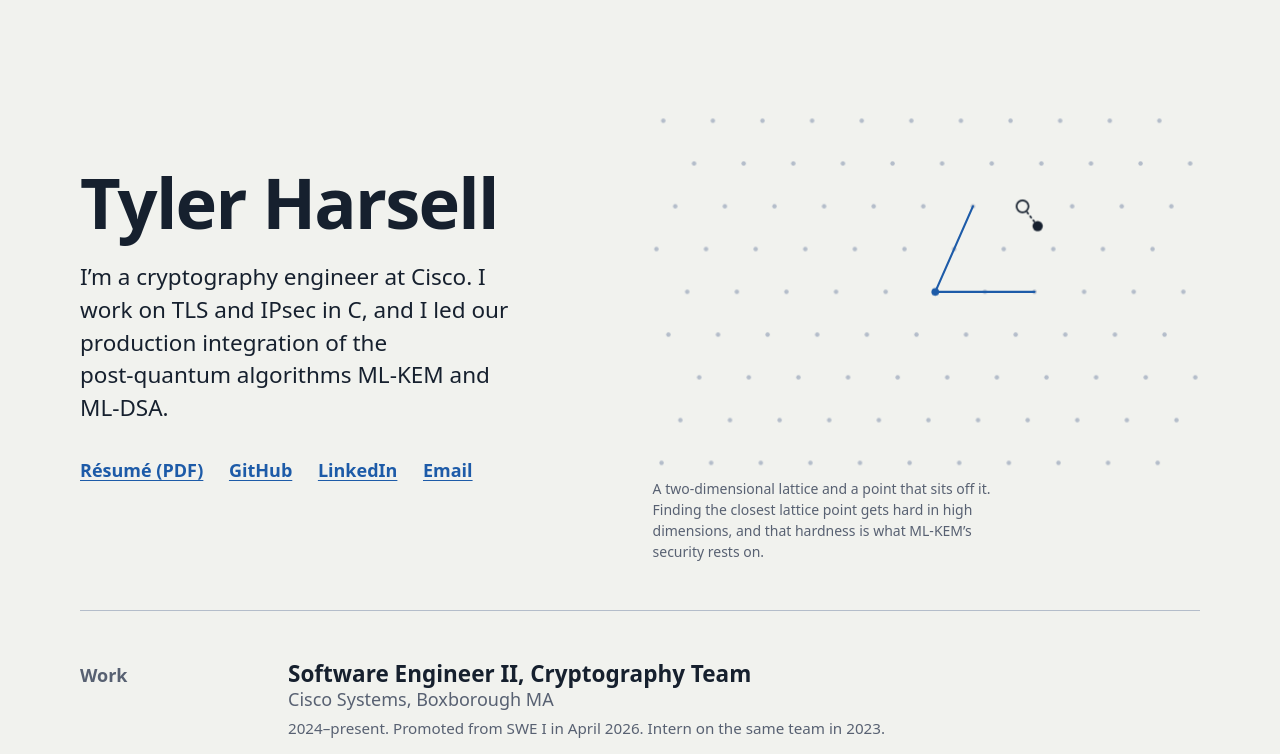
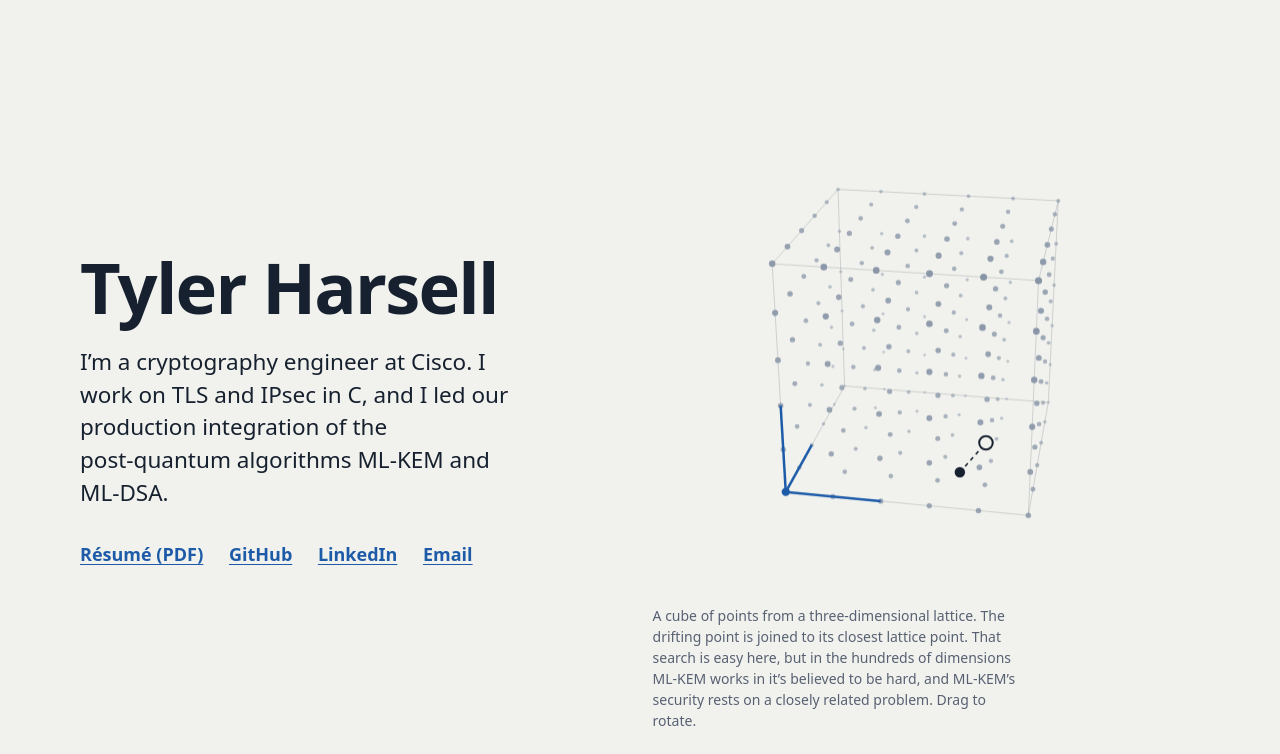
Before and after one commit to tylerharsell/personal-website, a plain HTML site: page index.html in a window 1280 px wide. Shown: the top 754 px of the page. Drawn offline with Linux system fonts and the light colour scheme; a web font is replaced by a local one.

Commit message:
Interactive 3D lattice cube in the hero
Canvas rendering of a 6x6x6 cube of Z^3 points with a drifting target joined to
its closest lattice point. Drag or arrow keys rotate; pauses off screen; honors
prefers-reduced-motion; static SVG fallback without JavaScript.

Co-Authored-By: Claude Opus 5.5 <noreply@anthropic.com>
Claude-Session: https://claude.ai/code/session_0151HSfYSmKSgyvTN2yhY5i4

```diff
--- a/index.html
+++ b/index.html
@@ -30,6 +30,9 @@
       </nav>
     </div>
     <figure class="hero-figure">
+      <canvas id="lattice3d" class="lattice-3d" tabindex="0" role="img" hidden
+        aria-label="A rotating cube of lattice points with a drifting point joined to its closest lattice point. Drag or use the arrow keys to rotate."></canvas>
+      <div class="lattice-fallback">
         <svg class="lattice" viewBox="0 0 640 440" xmlns="http://www.w3.org/2000/svg" aria-hidden="true" focusable="false">
         <g class="lattice-points">
         <circle cx="-10.0" cy="86.0" r="2.6" style="--d:0.413s"/>
@@ -145,7 +148,8 @@
         <circle class="nearest" cx="432.0" cy="136.0" r="7"/>
         <circle class="target" cx="449.7" cy="159.0" r="6"/>
         </g></svg>
-      <figcaption>A two-dimensional lattice and a point that sits off it. Finding the closest lattice point gets hard in high dimensions, and that hardness is what ML-KEM’s security rests on.</figcaption>
+      </div>
+      <figcaption>A cube of points from a three-dimensional lattice. The drifting point is joined to its closest lattice point. That search is easy here, but in the hundreds of dimensions ML-KEM works in it’s believed to be hard, and ML-KEM’s security rests on a closely related problem. Drag to rotate.</figcaption>
     </figure>
   </header>
 
@@ -177,7 +181,8 @@
   </main>
 
   <footer>
-    <p>© 2026 Tyler Harsell. Plain HTML and CSS, no JavaScript. <a href="https://github.com/tylerharsell/personal-website">Source on GitHub</a>.</p>
+    <p>© 2026 Tyler Harsell. Plain HTML and CSS, plus a little JavaScript for the lattice. <a href="https://github.com/tylerharsell/personal-website">Source on GitHub</a>.</p>
   </footer>
+  <script src="lattice.js" defer></script>
 </body>
 </html>
--- /dev/null
+++ b/lattice.js
@@ -0,0 +1,241 @@
+// A cube of points from the integer lattice Z^3, drawn on a canvas.
+// A target point drifts through the cube; a dashed segment joins it to its
+// closest lattice point (the closest-vector problem, in three dimensions).
+// Drag or use the arrow keys to rotate. Honors prefers-reduced-motion.
+(() => {
+  const canvas = document.getElementById("lattice3d");
+  if (!canvas || !canvas.getContext) return;
+  const ctx = canvas.getContext("2d");
+
+  // Swap the static SVG fallback for the canvas.
+  const fallback = document.querySelector(".lattice-fallback");
+  if (fallback) fallback.hidden = true;
+  canvas.hidden = false;
+
+  const N = 6;                 // points per cube edge
+  const H = (N - 1) / 2;       // points sit at k - H, so the cube is centered
+  const points = [];
+  for (let x = 0; x < N; x++)
+    for (let y = 0; y < N; y++)
+      for (let z = 0; z < N; z++) points.push([x - H, y - H, z - H]);
+
+  const corners = [];
+  for (const x of [-H, H]) for (const y of [-H, H]) for (const z of [-H, H]) corners.push([x, y, z]);
+  const edges = [];
+  for (let i = 0; i < 8; i++)
+    for (let j = i + 1; j < 8; j++) {
+      const d = corners[i].reduce((n, v, k) => n + (v !== corners[j][k]), 0);
+      if (d === 1) edges.push([i, j]);
+    }
+
+  const motionQuery = matchMedia("(prefers-reduced-motion: reduce)");
+  let reduced = motionQuery.matches;
+
+  let yaw = -0.62, pitch = -0.42;   // view rotation (radians)
+  let vYaw = 0, vPitch = 0;         // drag inertia (rad/s)
+  let dragging = false, lastX = 0, lastY = 0, lastMoveT = 0;
+  let idleSince = -Infinity;        // auto-rotation waits after interaction
+  let drift = 7;                    // time parameter for the target's path
+  let intro = reduced ? 1 : 0;      // 0 → 1 load-in progress
+  let colors = {};
+  let w = 0, h = 0, dpr = 1;
+  let visible = true, raf = 0, lastFrame = 0;
+
+  function readColors() {
+    const cs = getComputedStyle(canvas);
+    const v = (name, fb) => cs.getPropertyValue(name).trim() || fb;
+    colors = {
+      point: v("--lattice-point", "#8E9AAB"),
+      edge: v("--lattice-edge", "rgba(120,130,150,0.35)"),
+      accent: v("--lattice-accent", "#1D5BA8"),
+      target: v("--lattice-target", "#16202E"),
+      bg: v("--lattice-bg", "#F1F2EE"),
+    };
+  }
+
+  function resize() {
+    const rect = canvas.getBoundingClientRect();
+    dpr = Math.min(window.devicePixelRatio || 1, 2);
+    w = rect.width; h = rect.height;
+    canvas.width = Math.round(w * dpr);
+    canvas.height = Math.round(h * dpr);
+    ctx.setTransform(dpr, 0, 0, dpr, 0, 0);
+    readColors();
+    draw();
+  }
+
+  // Smooth closed path that stays inside the cube.
+  function target(t) {
+    return [
+      H * 0.86 * Math.sin(0.23 * t),
+      H * 0.80 * Math.sin(0.31 * t + 1.1),
+      H * 0.86 * Math.sin(0.17 * t + 2.3),
+    ];
+  }
+  // For Z^3 the closest point is coordinate-wise rounding (clamped to the cube).
+  function nearest(p) {
+    return p.map((c) => Math.max(-H, Math.min(H, Math.round(c + H) - H)));
+  }
+
+  function project(p) {
+    const [x, y, z] = p;
+    const cy = Math.cos(yaw), sy = Math.sin(yaw);
+    const cp = Math.cos(pitch), sp = Math.sin(pitch);
+    const x1 = cy * x + sy * z, z1 = -sy * x + cy * z;
+    const y2 = cp * y - sp * z1, z2 = sp * y + cp * z1;
+    const D = N * 4;
+    const f = D / (D + z2);
+    // Fit the cube's space diagonal, with perspective, at any rotation.
+    const s = Math.min(w, h) / (Math.sqrt(3) * (N - 1) * 1.24);
+    return { x: w / 2 + x1 * s * f, y: h / 2 - y2 * s * f, z: z2, f };
+  }
+
+  function line(a, b, color, width, dash) {
+    ctx.beginPath();
+    ctx.setLineDash(dash || []);
+    ctx.strokeStyle = color;
+    ctx.lineWidth = width;
+    ctx.moveTo(a.x, a.y);
+    ctx.lineTo(b.x, b.y);
+    ctx.stroke();
+    ctx.setLineDash([]);
+  }
+
+  function draw() {
+    if (!w || !h) return;
+    ctx.clearRect(0, 0, w, h);
+    const ease = 1 - Math.pow(1 - intro, 3);
+
+    // Cube outline
+    ctx.globalAlpha = ease;
+    const pc = corners.map(project);
+    for (const [i, j] of edges) line(pc[i], pc[j], colors.edge, 1);
+
+    // Lattice points, back to front, sized and faded by depth
+    const proj = points.map((p, i) => ({ ...project(p), i }));
+    proj.sort((a, b) => b.z - a.z);
+    const zMax = H * 1.8;
+    ctx.fillStyle = colors.point;
+    for (const q of proj) {
+      const depth = (zMax - q.z) / (2 * zMax);           // 0 far … 1 near
+      const p = points[q.i];
+      const order = (p[0] + p[1] + p[2] + 3 * H) / (6 * H); // load-in from one corner
+      const local = Math.max(0, Math.min(1, (ease * 1.6 - order * 0.6)));
+      ctx.globalAlpha = (0.28 + 0.72 * depth) * local;
+      ctx.beginPath();
+      ctx.arc(q.x, q.y, (1.3 + 1.9 * depth) * q.f, 0, Math.PI * 2);
+      ctx.fill();
+    }
+
+    // Basis vectors from the origin corner
+    ctx.globalAlpha = Math.max(0, (ease - 0.4) / 0.6);
+    const o = [-H, -H, -H];
+    const po = project(o);
+    for (const e of [[1, 0, 0], [0, 1, 0], [0, 0, 1]]) {
+      const tip = project([o[0] + 2 * e[0], o[1] + 2 * e[1], o[2] + 2 * e[2]]);
+      line(po, tip, colors.accent, 2.5);
+    }
+    ctx.fillStyle = colors.accent;
+    ctx.beginPath(); ctx.arc(po.x, po.y, 4 * po.f, 0, Math.PI * 2); ctx.fill();
+
+    // Target and its closest lattice point
+    ctx.globalAlpha = Math.max(0, (ease - 0.6) / 0.4);
+    const t = target(drift);
+    const pt = project(t), pn = project(nearest(t));
+    line(pt, pn, colors.target, 1.6, [4, 4]);
+    ctx.beginPath();
+    ctx.arc(pn.x, pn.y, 6.5 * pn.f, 0, Math.PI * 2);
+    ctx.fillStyle = colors.bg; ctx.fill();
+    ctx.lineWidth = 2; ctx.strokeStyle = colors.target; ctx.stroke();
+    ctx.beginPath();
+    ctx.arc(pt.x, pt.y, 5 * pt.f, 0, Math.PI * 2);
+    ctx.fillStyle = colors.target; ctx.fill();
+    ctx.globalAlpha = 1;
+  }
+
+  function animating() {
+    return !reduced || dragging || Math.abs(vYaw) > 0.01 || Math.abs(vPitch) > 0.01;
+  }
+
+  function frame(now) {
+    raf = 0;
+    const dt = Math.min(0.05, (now - (lastFrame || now)) / 1000);
+    lastFrame = now;
+    if (intro < 1) intro = Math.min(1, intro + dt / 1.4);
+    if (!dragging) {
+      yaw += vYaw * dt; pitch += vPitch * dt;
+      const decay = Math.pow(0.04, dt);
+      vYaw *= decay; vPitch *= decay;
+      if (!reduced && now - idleSince > 2500) yaw += 0.16 * dt;
+    }
+    if (!reduced) drift += dt * 0.9;
+    pitch = Math.max(-1.3, Math.min(1.3, pitch));
+    draw();
+    schedule();
+  }
+
+  function schedule() {
+    if (!raf && visible && !document.hidden && animating()) {
+      raf = requestAnimationFrame(frame);
+    } else if (!animating()) {
+      lastFrame = 0;
+    }
+  }
+
+  // Pointer drag
+  canvas.addEventListener("pointerdown", (e) => {
+    dragging = true; vYaw = vPitch = 0;
+    lastX = e.clientX; lastY = e.clientY; lastMoveT = performance.now();
+    canvas.setPointerCapture(e.pointerId);
+    canvas.classList.add("is-dragging");
+    schedule();
+  });
+  canvas.addEventListener("pointermove", (e) => {
+    if (!dragging) return;
+    const now = performance.now();
+    const dx = e.clientX - lastX, dy = e.clientY - lastY;
+    const dts = Math.max(0.001, (now - lastMoveT) / 1000);
+    yaw += dx * 0.01; pitch += dy * 0.01;
+    vYaw = (dx * 0.01) / dts; vPitch = (dy * 0.01) / dts;
+    lastX = e.clientX; lastY = e.clientY; lastMoveT = now;
+    idleSince = now;
+    if (reduced) draw();
+  });
+  const end = () => {
+    if (!dragging) return;
+    dragging = false;
+    if (performance.now() - lastMoveT > 80) vYaw = vPitch = 0;
+    if (reduced) vYaw = vPitch = 0;
+    idleSince = performance.now();
+    canvas.classList.remove("is-dragging");
+    schedule();
+  };
+  canvas.addEventListener("pointerup", end);
+  canvas.addEventListener("pointercancel", end);
+
+  // Keyboard rotation
+  canvas.addEventListener("keydown", (e) => {
+    const step = 0.15;
+    const moves = { ArrowLeft: [-step, 0], ArrowRight: [step, 0], ArrowUp: [0, -step], ArrowDown: [0, step] };
+    const m = moves[e.key];
+    if (!m) return;
+    e.preventDefault();
+    yaw += m[0]; pitch = Math.max(-1.3, Math.min(1.3, pitch + m[1]));
+    idleSince = performance.now();
+    draw();
+  });
+
+  // Pause when off screen or in a background tab
+  if ("IntersectionObserver" in window) {
+    new IntersectionObserver((entries) => {
+      visible = entries[0].isIntersecting;
+      schedule();
+    }).observe(canvas);
+  }
+  document.addEventListener("visibilitychange", schedule);
+  motionQuery.addEventListener?.("change", (e) => { reduced = e.matches; intro = 1; schedule(); draw(); });
+
+  new ResizeObserver(resize).observe(canvas);
+  resize();
+  if (reduced) draw(); else schedule();
+})();
--- a/styles.css
+++ b/styles.css
@@ -261,3 +261,23 @@ footer p {
   .hero-figure, .skip { display: none; }
   .block { border-top-color: #ccc; }
 }
+
+/* ---------- 3D lattice (canvas, drawn by lattice.js) ---------- */
+.hero-figure {
+  --lattice-point: #7F8DA1;
+  --lattice-edge: rgba(22, 32, 46, 0.16);
+  --lattice-accent: var(--cobalt);
+  --lattice-target: var(--ink);
+  --lattice-bg: var(--paper);
+}
+.lattice-3d {
+  display: block;
+  width: 100%;
+  aspect-ratio: 1 / 0.92;
+  cursor: grab;
+  touch-action: pan-y;
+  border-radius: 4px;
+}
+.lattice-3d.is-dragging { cursor: grabbing; }
+.lattice-3d:focus-visible { outline: 2px solid var(--cobalt); outline-offset: 4px; }
+.lattice-fallback[hidden], .lattice-3d[hidden] { display: none; }
```
Also changed, not shown: README.md. Lines whose indentation alone changed are shown as unchanged.
